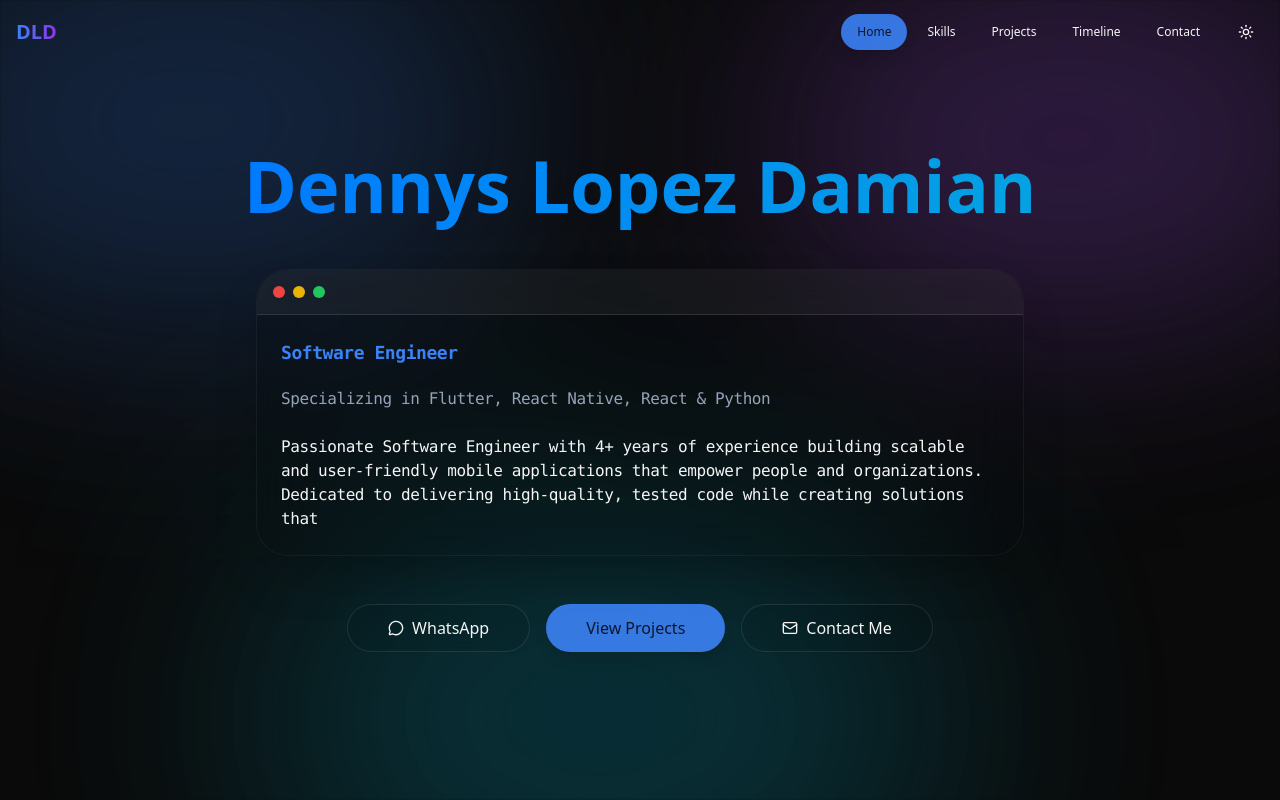
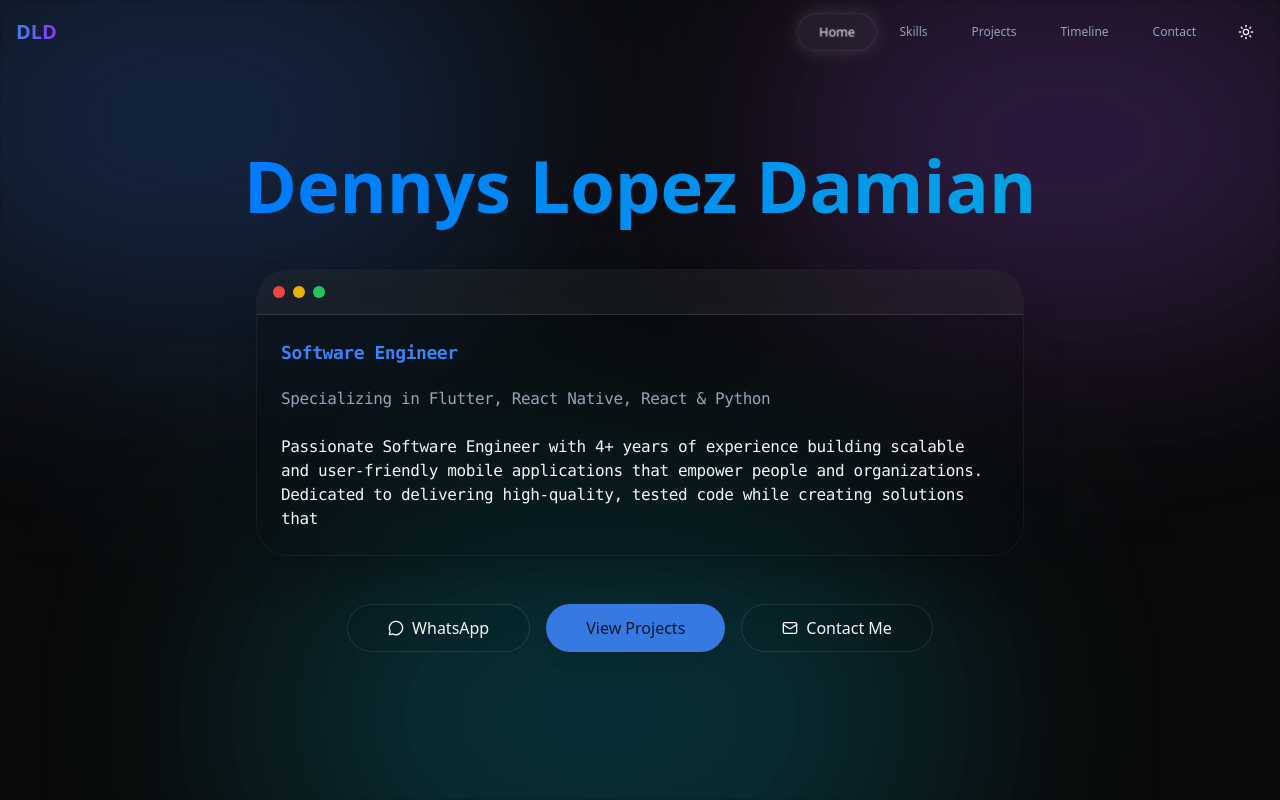
Before and after one commit to lopdam/lopdam.github.io, a React (Vite) app: page / in a window 1280 px wide. Shown: the top 800 px of the page. Built offline with nearby package versions, Linux system fonts and the light colour scheme.

Commit message:
feat: navbar liquid glass

```diff
--- a/src/components/layout/Navigation.tsx
+++ b/src/components/layout/Navigation.tsx
@@ -80,9 +80,13 @@ export function Navigation() {
                 offset={-70}
               >
                 <Button
-                  variant={activeSection === item.to ? "default" : "ghost"}
+                  variant="ghost"
                   size="sm"
-                  className="cursor-pointer"
+                  className={`cursor-pointer transition-all duration-300 rounded-full px-5 ${
+                    activeSection === item.to
+                      ? "bg-white/10 dark:bg-white/5 backdrop-blur-xl border border-white/20 dark:border-white/10 shadow-[0_0_20px_rgba(255,255,255,0.15)] text-foreground scale-105 font-medium"
+                      : "text-muted-foreground hover:text-foreground hover:bg-white/5"
+                  }`}
                 >
                   {item.name}
                 </Button>
@@ -92,7 +96,7 @@ export function Navigation() {
               variant="ghost"
               size="icon"
               onClick={toggleTheme}
-              className="ml-2"
+              className="ml-2 rounded-full hover:bg-white/10"
             >
               {isDark ? (
                 <Sun className="w-4 h-4" />
@@ -108,6 +112,7 @@ export function Navigation() {
               variant="ghost"
               size="icon"
               onClick={toggleTheme}
+              className="rounded-full hover:bg-white/10"
             >
               {isDark ? (
                 <Sun className="w-4 h-4" />
@@ -119,6 +124,7 @@ export function Navigation() {
               variant="ghost"
               size="icon"
               onClick={() => setIsMobileMenuOpen(!isMobileMenuOpen)}
+              className="rounded-full hover:bg-white/10"
             >
               {isMobileMenuOpen ? (
                 <X className="w-5 h-5" />
@@ -131,8 +137,8 @@ export function Navigation() {
 
         {/* Mobile Navigation */}
         {isMobileMenuOpen && (
-          <div className="md:hidden py-4 border-t border-border">
-            <div className="flex flex-col gap-2">
+          <div className="md:hidden py-4 border-t border-white/10 bg-white/5 backdrop-blur-xl absolute left-0 right-0 shadow-xl rounded-b-2xl">
+            <div className="flex flex-col gap-2 px-4">
               {navItems.map((item) => (
                 <Link
                   key={item.to}
@@ -144,8 +150,12 @@ export function Navigation() {
                   onClick={() => setIsMobileMenuOpen(false)}
                 >
                   <Button
-                    variant={activeSection === item.to ? "default" : "ghost"}
-                    className="w-full justify-start cursor-pointer"
+                    variant="ghost"
+                    className={`w-full justify-start cursor-pointer rounded-xl ${
+                      activeSection === item.to
+                        ? "bg-white/10 dark:bg-white/5 backdrop-blur-lg border border-white/20 dark:border-white/10 shadow-lg text-foreground font-medium"
+                        : "text-muted-foreground hover:text-foreground hover:bg-white/5"
+                    }`}
                   >
                     {item.name}
                   </Button>
```
